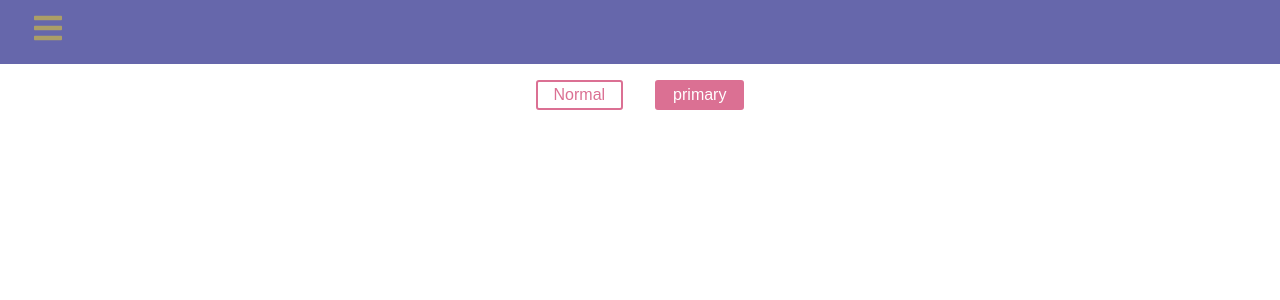
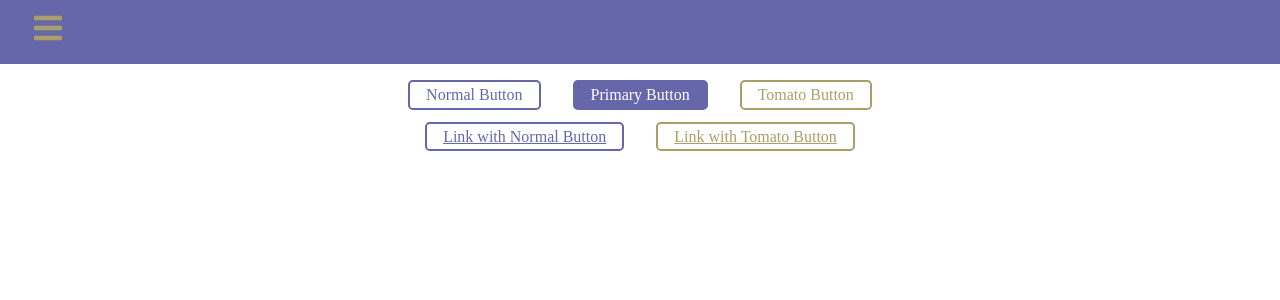
Before and after one commit to dannyp0930/styeld-component, a React (Create React App) app: page /buttons in a window 1280 px wide. Shown: the top 300 px of the page. Built offline with nearby package versions, Linux system fonts and the light colour scheme; a web font is replaced by a local one.

Commit message:
FEAT: Buttons

```diff
--- a/src/components/Buttons/Buttons.js
+++ b/src/components/Buttons/Buttons.js
@@ -1,10 +1,18 @@
-import { Button } from "./Styels";
+import { Button, ExtendButton } from "./Styels";
 
 export function Buttons() {
+  function handleClick(event) {
+    event.preventDefault()
+    alert('Hello World!!!')
+  }
   return (
     <div>
-      <Button>Normal</Button>
-      <Button primary>primary</Button>
+      <Button>Normal Button</Button>
+      <Button primary onClick={handleClick}>Primary Button</Button>
+      <ExtendButton>Tomato Button</ExtendButton>
+      <br/>
+      <Button as="a" href="#">Link with Normal Button</Button>
+      <ExtendButton as="a" href="#">Link with Tomato Button</ExtendButton>
     </div>
   )
-}
+};
--- a/src/components/Buttons/Styels.js
+++ b/src/components/Buttons/Styels.js
@@ -1,12 +1,32 @@
 import styled from "styled-components";
 
+// Adapting based on props
 export const Button = styled.button`
-  background: ${props => props.primary ? "palevioletred" : "white"};
-  color: ${props => props.primary ? "white" : "palevioletred"};
+  background: ${props => props.primary ? "#6667AB" : "white"};
+  color: ${props => props.primary ? "white" : "#6667AB"};
 
-  font-size: 1em;
-  margin: 1em;
-  padding: 0.25em 1em;
-  border: 2px solid palevioletred;
-  border-radius: 3px;
+  font-family: Nanum Gothic;
+  font-size: 1rem;
+  margin: 1rem;
+  padding: 0.25rem 1rem;
+  border: 0.15rem solid #6667AB;
+  border-radius: 0.3rem;
+  cursor: pointer;
+
+  &:hover {
+    background-color: ${props => props.primary ? "white" : "#6667AB"};
+    color: ${props => props.primary ? "#6667AB" : "white"};
+  }
 `;
+
+// Extending Styles
+
+export const ExtendButton = styled(Button)`
+  color: #AB9E67;
+  border-color: #AB9E67;
+
+  &:hover {
+    background-color: #AB9E67;
+    color: white;
+  }
+`;
```
Also changed, not shown: README.assets/image-20220224170950145.png (added), 1 other file (tests, documents, lock files or other folders).
